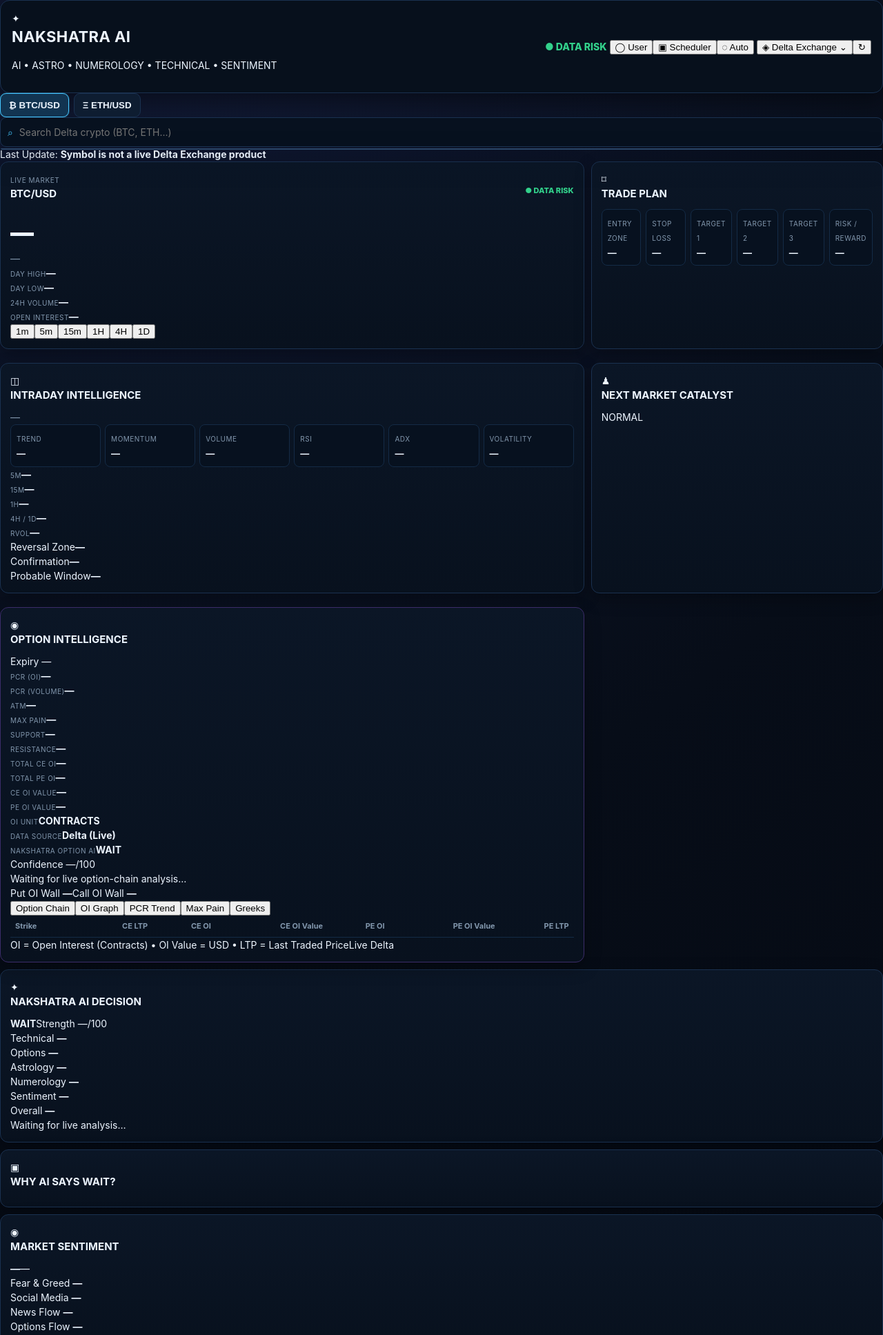
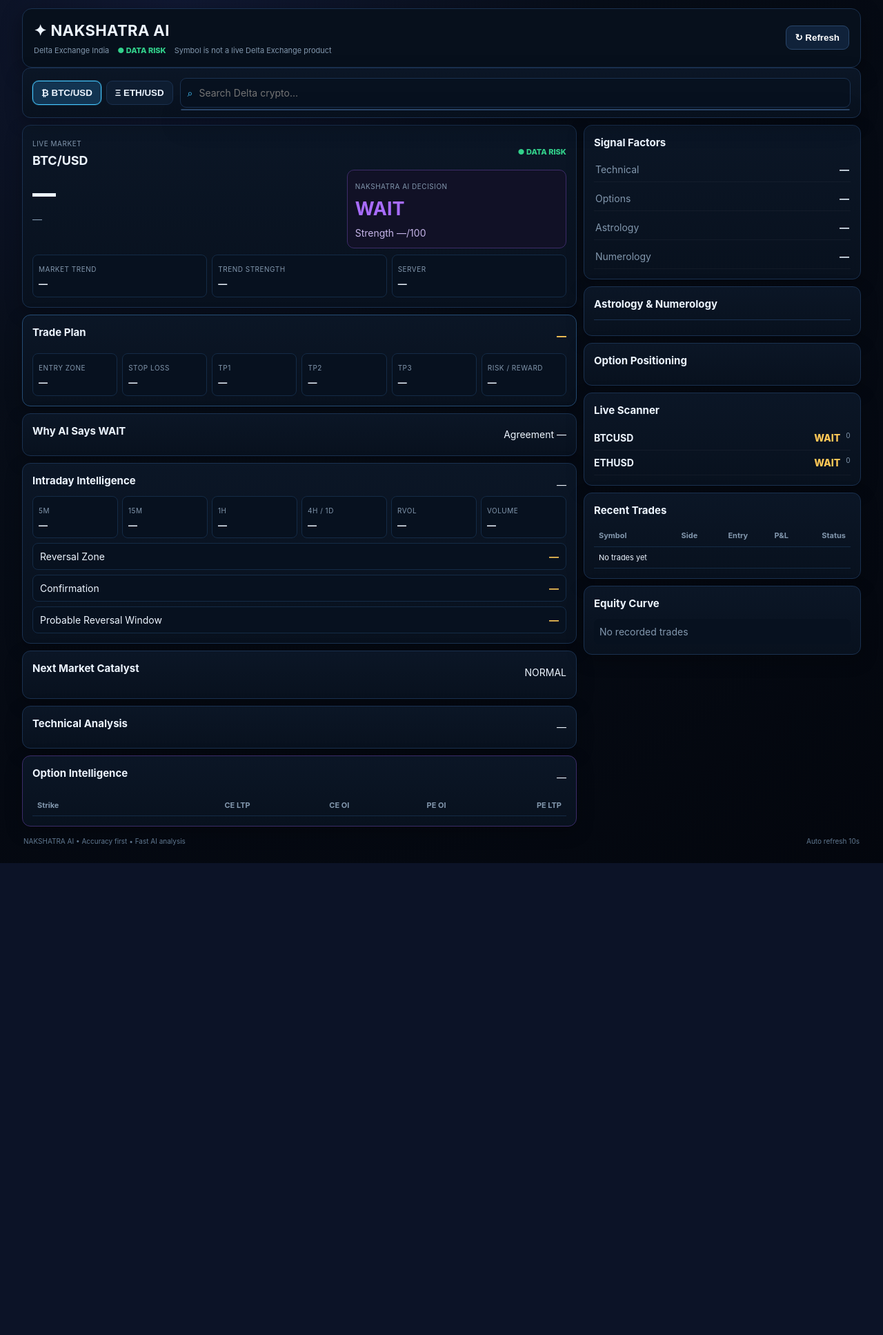
Before and after one commit to ansh9999999/NAKSHATRA-AI-CRYPTO, a FastAPI app: page / in a window 1280 px wide. Shown: the top 1935 px of the page at 69% size. After the commit the page ends 1251 px from the top, so only its background shows below. Run offline with FastAPI, Linux system fonts and the light colour scheme; data that the repository does not hold is empty.

Commit message:
Update dashboard.html

```diff
--- a/templates/dashboard.html
+++ b/templates/dashboard.html
@@ -1,101 +1,49 @@
 <!doctype html>
 <html lang="en">
 <head>
-  <meta charset="utf-8">
-  <meta name="viewport" content="width=device-width, initial-scale=1, viewport-fit=cover">
-  <meta name="theme-color" content="#050a18">
-  <title>NAKSHATRA AI — Crypto Intelligence</title>
-  <link rel="stylesheet" href="/static/style.css?v=6.1.0">
+<meta charset="utf-8"><meta name="viewport" content="width=device-width,initial-scale=1">
+<title>NAKSHATRA AI</title><link rel="stylesheet" href="/static/style.css?v=5.1.0">
 </head>
-<body>
-<div class="app-shell">
+<body><div class="container">
 <header class="topbar">
-    <div class="brand"><div class="brand-mark">✦</div><div><h1>NAKSHATRA AI</h1><p>AI • ASTRO • NUMEROLOGY • TECHNICAL • SENTIMENT</p></div></div>
-    <div class="top-actions">
-      <span id="status" class="status live">● LIVE</span>
-      <button class="top-btn">◯ User</button><button class="top-btn">▣ Scheduler</button><button class="top-btn">◌ Auto</button>
-      <button class="exchange">◈ Delta Exchange <span>⌄</span></button><button id="refreshBtn" class="icon-btn" aria-label="Refresh">↻</button>
-    </div>
+  <div><h1>✦ NAKSHATRA AI</h1><div class="subline"><span>Delta Exchange India</span><span id="status">● CONNECTING</span><span id="updateStatus">Updating...</span></div></div>
+  <button id="refreshBtn" class="refresh">↻ Refresh</button>
 </header>
 
-  <div class="market-toolbar">
+<section class="selector card">
   <div class="quick"><button class="symbol active" data-symbol="BTCUSD">₿ BTC/USD</button><button class="symbol" data-symbol="ETHUSD">Ξ ETH/USD</button></div>
-    <div class="search-wrap"><span>⌕</span><input id="cryptoSearch" autocomplete="off" placeholder="Search Delta crypto (BTC, ETH...)"/><div id="searchResults" class="search-results"></div></div>
-    <div class="last-update">Last Update: <b id="updateStatus">—</b></div>
-  </div>
+  <div class="search-wrap"><span>⌕</span><input id="cryptoSearch" autocomplete="off" placeholder="Search Delta crypto…"><div id="searchResults" class="search-results"></div></div>
+</section>
 
 <main class="dashboard-grid">
 <div class="main-col">
-      <section id="homeSection" class="card market-hero">
+<section class="card hero">
   <div class="section-head"><div><span class="eyebrow">LIVE MARKET</span><h2 id="marketSymbol">BTC/USD</h2></div><span id="dataState" class="live-pill">● LIVE</span></div>
-        <div class="hero-content">
-          <div class="price-block"><div id="price" class="price">—</div><div id="change" class="change">—</div></div>
-          <div class="market-stats"><div><small>DAY HIGH</small><b id="dayHigh">—</b></div><div><small>DAY LOW</small><b id="dayLow">—</b></div><div><small>24H VOLUME</small><b id="volume24">—</b></div><div><small>OPEN INTEREST</small><b id="openInterest">—</b></div></div>
-        </div>
-        <div class="tf-tabs" role="tablist" aria-label="Timeframe"><button data-tf="1m">1m</button><button data-tf="5m">5m</button><button data-tf="15m" class="active">15m</button><button data-tf="1H">1H</button><button data-tf="4H">4H</button><button data-tf="1D">1D</button></div>
-</div>
+  <div class="hero-grid"><div><div id="price" class="price">—</div><div id="change" class="change">—</div></div><div class="decision-box"><span class="eyebrow">NAKSHATRA AI DECISION</span><strong id="decision">WAIT</strong><span id="confidence">Strength —/100</span></div></div>
+  <div class="market-row"><div><small>MARKET TREND</small><b id="marketTrend">—</b></div><div><small>TREND STRENGTH</small><b id="trendStrengthTop">—</b></div><div><small>SERVER</small><b id="serverMs">—</b></div></div>
 </section>
 
-      <section id="marketsSection" class="card trade-plan-card">
-        <div class="section-title"><span class="title-icon cyan">⌑</span><h2>TRADE PLAN</h2></div>
-        <div class="plan-grid"><div><small>ENTRY ZONE</small><b id="entryZone">—</b></div><div><small>STOP LOSS</small><b class="red" id="stopLoss">—</b></div><div><small>TARGET 1</small><b class="green" id="tp1">—</b></div><div><small>TARGET 2</small><b class="green" id="tp2">—</b></div><div><small>TARGET 3</small><b class="green" id="tp3">—</b></div><div><small>RISK / REWARD</small><b id="rr">—</b></div></div>
-      </section>
+<section class="card trade-plan"><div class="section-head"><h2>Trade Plan</h2><span id="riskState">—</span></div><div class="plan-grid"><div><small>ENTRY ZONE</small><b id="entryZone">—</b></div><div><small>STOP LOSS</small><b id="stopLoss">—</b></div><div><small>TP1</small><b id="tp1">—</b></div><div><small>TP2</small><b id="tp2">—</b></div><div><small>TP3</small><b id="tp3">—</b></div><div><small>RISK / REWARD</small><b id="rr">—</b></div></div></section>
 
-      <section class="card intraday-card">
-        <div class="section-title"><span class="title-icon cyan">◫</span><h2>INTRADAY INTELLIGENCE</h2><span id="activityRegime" class="muted right">—</span></div>
-        <div class="intel-grid"><div><small>TREND</small><b id="intradayTrend">—</b></div><div><small>MOMENTUM</small><b id="momentum">—</b></div><div><small>VOLUME</small><b id="volumeRegime">—</b></div><div><small>RSI</small><b id="rsiSmall">—</b></div><div><small>ADX</small><b id="adxSmall">—</b></div><div><small>VOLATILITY</small><b id="volatilitySmall">—</b></div></div>
-        <div class="reversal-strip"><div><small>5M</small><b id="tf5">—</b></div><div><small>15M</small><b id="tf15">—</b></div><div><small>1H</small><b id="tf1h">—</b></div><div><small>4H / 1D</small><b id="tf4h">—</b></div><div><small>RVOL</small><b id="relativeVolume">—</b></div></div>
-        <div class="window-grid"><div><span>Reversal Zone</span><b id="reversalLevel">—</b></div><div><span>Confirmation</span><b id="confirmationLevel">—</b></div><div><span>Probable Window</span><b id="reversalWindow">—</b></div></div>
-      </section>
+<section class="card"><div class="section-head"><h2>Why AI Says <span id="whyDecision">WAIT</span></h2><span id="agreementMini">Agreement —</span></div><div id="reasons" class="reason-list"></div></section>
 
-      <section class="card catalyst-card">
-        <div class="section-title"><span class="title-icon purple">♟</span><h2>NEXT MARKET CATALYST</h2><span id="eventRisk" class="risk-badge">NORMAL</span></div>
-        <div id="catalyst" class="catalyst-list"></div><div id="eventDisclaimer" class="feed-note"></div>
-      </section>
+<section class="card"><div class="section-head"><h2>Intraday Intelligence</h2><span id="activityRegime">—</span></div><div class="intel-grid"><div><small>5M</small><b id="tf5">—</b></div><div><small>15M</small><b id="tf15">—</b></div><div><small>1H</small><b id="tf1h">—</b></div><div><small>4H / 1D</small><b id="tf4h">—</b></div><div><small>RVOL</small><b id="relativeVolume">—</b></div><div><small>VOLUME</small><b id="volumeRegime">—</b></div></div><div class="window-box"><span>Reversal Zone</span><strong id="reversalLevel">—</strong></div><div class="window-box"><span>Confirmation</span><strong id="confirmationLevel">—</strong></div><div class="window-box"><span>Probable Reversal Window</span><strong id="reversalWindow">—</strong></div></section>
 
-      <section class="card option-card">
-        <div class="section-title"><span class="title-icon amber">◉</span><h2 id="optionTitle">OPTION INTELLIGENCE</h2><span id="expiry">Expiry —</span></div>
-        <div class="option-top-grid"><div><small>PCR (OI)</small><b id="pcrOi">—</b></div><div><small>PCR (VOLUME)</small><b id="pcrVol">—</b></div><div><small>ATM</small><b id="atm">—</b></div><div><small>MAX PAIN</small><b id="maxPain">—</b></div><div><small>SUPPORT</small><b id="optionSupport">—</b></div><div><small>RESISTANCE</small><b id="optionResistance">—</b></div></div>
-        <div class="option-meta-grid"><div><small>TOTAL CE OI</small><b id="ceOi">—</b></div><div><small>TOTAL PE OI</small><b id="peOi">—</b></div><div><small>CE OI VALUE</small><b id="ceValue">—</b></div><div><small>PE OI VALUE</small><b id="peValue">—</b></div><div><small>OI UNIT</small><b id="oiUnit">CONTRACTS</b></div><div><small>DATA SOURCE</small><b>Delta (Live)</b></div></div>
-        <div class="option-ai-box">
-          <div class="option-ai-head"><div><small>NAKSHATRA OPTION AI</small><b id="optionAiBias">WAIT</b></div><span id="optionAiConfidence">Confidence —/100</span></div>
-          <div id="optionAiSummary" class="option-ai-summary">Waiting for live option-chain analysis…</div>
-          <div id="optionAiReasons" class="option-ai-reasons"></div>
-          <div class="option-ai-levels"><span>Put OI Wall <b id="putWall">—</b></span><span>Call OI Wall <b id="callWall">—</b></span></div>
-        </div>
-        <div class="option-tabs" role="tablist" aria-label="Option intelligence"><button class="active" data-option-tab="chain">Option Chain</button><button data-option-tab="oi">OI Graph</button><button data-option-tab="pcr">PCR Trend</button><button data-option-tab="pain">Max Pain</button><button data-option-tab="greeks">Greeks</button></div>
-        <div id="optionExtra" class="option-extra" hidden></div>
-        <div id="optionChainPanel" class="option-panel"><div class="table-wrap"><table><thead><tr><th>Strike</th><th>CE LTP</th><th>CE OI</th><th>CE OI Value</th><th>PE OI</th><th>PE OI Value</th><th>PE LTP</th></tr></thead><tbody id="chain"></tbody></table></div>
-        </div><div class="table-foot"><span>OI = Open Interest (Contracts) • OI Value = USD • LTP = Last Traded Price</span><span>Live Delta</span></div>
-      </section>
+<section class="card"><div class="section-head"><h2>Next Market Catalyst</h2><span id="eventRisk">NORMAL</span></div><div id="catalyst" class="catalyst"></div><div class="news-note" id="eventDisclaimer"></div></section>
+
+<section class="card"><div class="section-head"><h2>Technical Analysis</h2><span id="trend">—</span></div><div class="metrics" id="metrics"></div></section>
+
+<section class="card option-card"><div class="section-head"><h2>Option Intelligence</h2><span id="expiry">—</span></div><div class="metrics" id="optionMetrics"></div><div class="tablewrap"><table><thead><tr><th>Strike</th><th>CE LTP</th><th>CE OI</th><th>PE OI</th><th>PE LTP</th></tr></thead><tbody id="chain"></tbody></table></div></section>
 </div>
 
 <aside class="side-col">
-      <section id="aiSection" class="card decision-card"><div class="section-title purple-title"><span class="title-icon purple">✦</span><h2>NAKSHATRA AI DECISION</h2></div><div class="decision-layout"><div class="decision-main"><strong id="decision">WAIT</strong><span id="confidence">Strength —/100</span></div><div class="score-list"><div>Technical <b id="scoreTechnical">—</b></div><div>Options <b id="scoreOptions">—</b></div><div>Astrology <b id="scoreAstrology">—</b></div><div>Numerology <b id="scoreNumerology">—</b></div><div>Sentiment <b id="scoreSentiment">—</b></div><div>Overall <b id="scoreOverall">—</b></div></div></div><div id="aiSummary" class="ai-summary">Waiting for live analysis…</div></section>
-
-      <section class="card reasons-card"><div class="section-title"><span class="title-icon purple">▣</span><h2>WHY AI SAYS <span id="whyDecision">WAIT</span>?</h2></div><div id="reasons" class="reason-list"></div></section>
-
-      <section class="card sentiment-card"><div class="section-title"><span class="title-icon purple">◉</span><h2>MARKET SENTIMENT</h2></div><div class="sentiment-row"><div class="gauge"><div class="gauge-arc"></div><strong id="sentimentScore">—</strong><span id="sentimentBias">—</span></div><div class="sentiment-list"><div>Fear & Greed <b>—</b></div><div>Social Media <b>—</b></div><div>News Flow <b>—</b></div><div>Options Flow <b>—</b></div></div></div></section>
-
-      <section class="card technical-card"><div class="section-title"><span class="title-icon purple">▣</span><h2>TECHNICAL ANALYSIS</h2><span id="trend">—</span></div><div id="metrics" class="metric-list"></div></section>
-
-      <section class="card mtf-card"><div class="section-title"><span class="title-icon cyan">◫</span><h2>MULTI-TIMEFRAME TREND</h2></div><div class="mtf-grid"><div><small>5m</small><b id="mtf5">—</b></div><div><small>15m</small><b id="mtf15">—</b></div><div><small>1H</small><b id="mtf1h">—</b></div><div><small>4H</small><b id="mtf4h">—</b></div><div><small>1D</small><b id="mtf1d">—</b></div></div></section>
-
-      <section class="card factors-card"><div class="section-title"><span class="title-icon purple">▣</span><h2>SIGNAL FACTORS</h2></div><div class="factor-list"><div>Technical <b id="moduleTechnical">—</b></div><div>Options <b id="moduleOption">—</b></div><div>Astrology <b id="moduleAstrology">—</b></div><div>Numerology <b id="moduleNumerology">—</b></div></div></section>
-
-      <section class="card compact"><div class="section-title"><span class="title-icon purple">✦</span><h2>ASTROLOGY & NUMEROLOGY</h2></div><div id="astroRows" class="analysis-rows"></div><div class="divider"></div><div id="numRows" class="analysis-rows"></div></section>
-
-      <section class="card compact"><div class="section-title"><span class="title-icon amber">⌁</span><h2>RISK METRICS</h2></div><div id="riskRows" class="analysis-rows"></div></section>
-
-      <section id="scannerSection" class="card compact"><div class="section-title"><span class="title-icon purple">↗</span><h2>LIVE SCANNER</h2></div><div id="scanner">Loading…</div></section>
-
-      <section id="moreSection" class="card compact"><div class="section-title"><span class="title-icon cyan">▤</span><h2>RECENT TRADES</h2></div><div class="table-wrap"><table><thead><tr><th>Symbol</th><th>Side</th><th>Entry</th><th>P/L</th><th>Status</th></tr></thead><tbody id="trades"></tbody></table></div></section>
+<section class="card compact"><h2>Signal Factors</h2><div class="factor-list"><div><span>Technical</span><b id="moduleTechnical">—</b></div><div><span>Options</span><b id="moduleOption">—</b></div><div><span>Astrology</span><b id="moduleAstrology">—</b></div><div><span>Numerology</span><b id="moduleNumerology">—</b></div></div></section>
+<section class="card compact"><h2>Astrology & Numerology</h2><div id="astroRows" class="analysis-rows"></div><div class="divider"></div><div id="numRows" class="analysis-rows"></div></section>
+<section class="card compact"><h2>Option Positioning</h2><div id="optionSideRows" class="analysis-rows"></div></section>
+<section class="card compact"><h2>Live Scanner</h2><div id="scanner">Loading...</div></section>
+<section class="card compact"><h2>Recent Trades</h2><div class="tablewrap"><table><thead><tr><th>Symbol</th><th>Side</th><th>Entry</th><th>P&L</th><th>Status</th></tr></thead><tbody id="trades"></tbody></table></div></section>
+<section class="card compact"><h2>Equity Curve</h2><div id="equitySummary" class="equity-summary">Loading trade history…</div></section>
 </aside>
 </main>
-
-  <nav class="mobile-nav"><button class="active" data-nav="home">⌂<span>Home</span></button><button data-nav="markets">⌁<span>Markets</span></button><button data-nav="ai">✦<span>AI Signal</span></button><button data-nav="scanner">▣<span>Scanner</span></button><button data-nav="more">•••<span>More</span></button></nav>
-  <footer><span>© 2026 NAKSHATRA AI • Data: Delta Exchange (Live)</span><span>Auto refresh 10s • Not financial advice</span></footer>
-</div>
-<script src="/static/app.js?v=6.1.0"></script>
-</body>
-</html>
+<footer><span>NAKSHATRA AI • Accuracy first • Fast AI analysis</span><span>Auto refresh 10s</span></footer>
+</div><script src="/static/app.js?v=5.1.0"></script></body></html>
```
Lines whose indentation alone changed are shown as unchanged.
